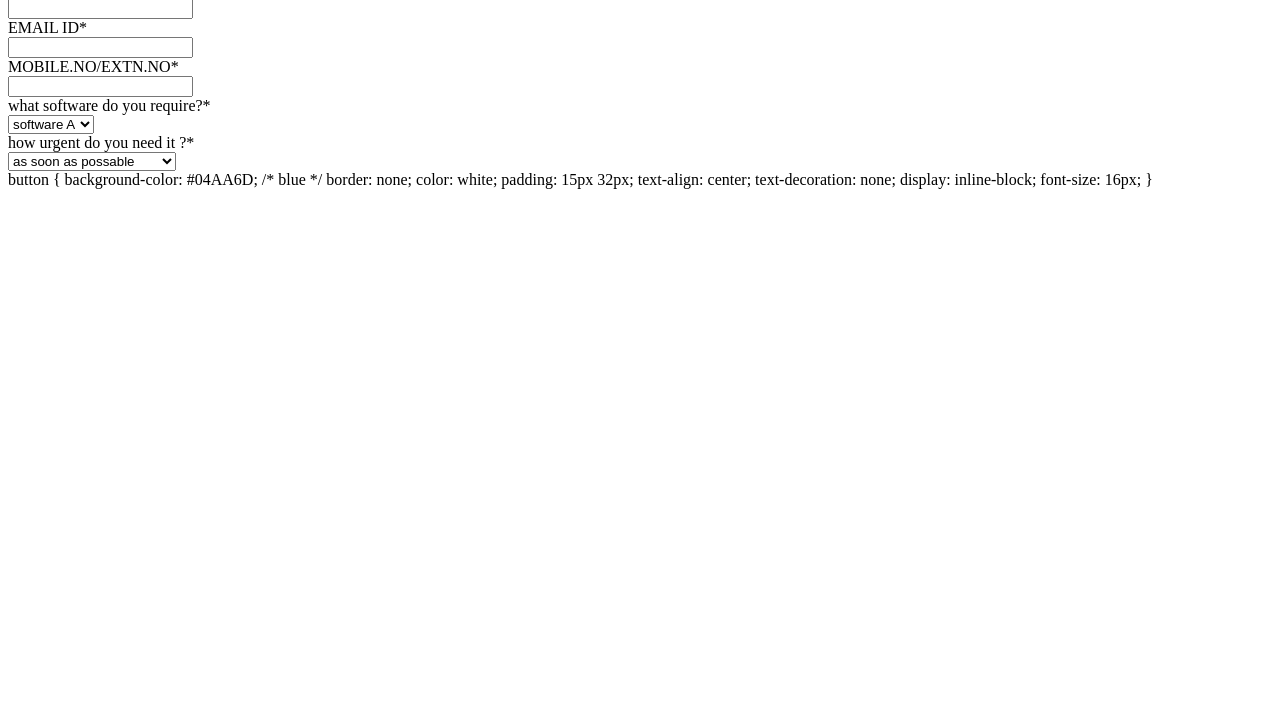
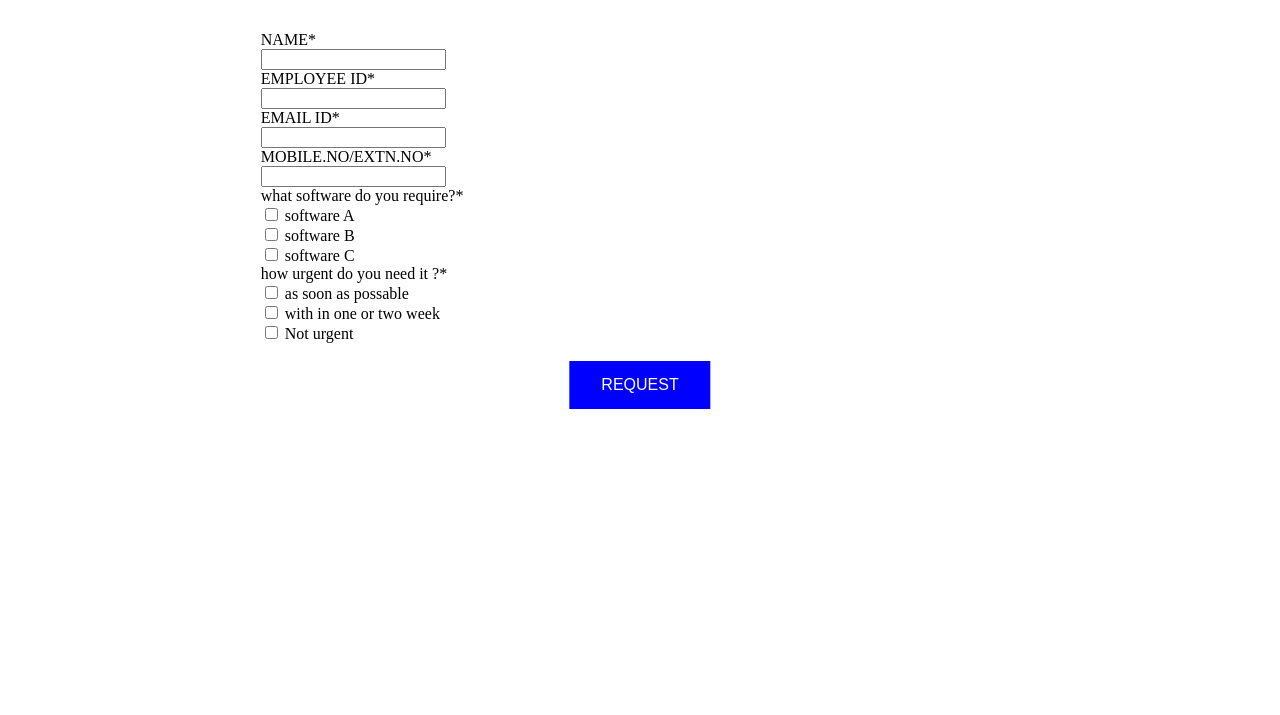
Before and after one commit to JudeBoscoGeorge/Test-3, a plain HTML site: page index.html in a window 1280 px wide. Shown: the part 85-800 px from the top of the page. Drawn offline with Linux system fonts and the light colour scheme.

Commit message:
Update index.html

```diff
--- a/index.html
+++ b/index.html
@@ -5,8 +5,31 @@
     <meta name="viewport" content="width=device-width, initial-scale=1.0">
     <title>Document</title>
 </head>
+
+<style>h1 {
+text-align:center;
+}
+
+.center {
+  margin: auto;
+  width: 60%;
+  padding: 10px;
+}
+
+button {
+      position: absolute;
+      left: 50%;
+      transform: translateX(-50%);
+    }
+
+</style>
+
+
 <body>
-    <h1style="background-color:powderblue;">SOFTWARE REQUEST</h1>
+
+    <div class="center">
+
+    <h1 style="color:blue;"><b>Software Request</B></h1><br>
 
     <form method="POST">
         <label for="NAME">NAME*</label><br>
@@ -20,22 +43,27 @@
 
         <div>what software do you require?*</div>
 
-        <select id="software">
-            <option value="software A">software A</option>
-            <option value="software b">software b</option>
-            <option value="software c">software C</option>
-          </select><br>
+        <form>
+  <input type="checkbox" id="subscribe" name="subscribe" value="yes">
+  <label for="subscribe">software A</label><br>
+  <input type="checkbox" id="subscribe" name="subscribe" value="yes">
+  <label for="subscribe">software B<label><br>
+  <input type="checkbox" id="subscribe" name="subscribe" value="yes">
+  <label for="subscribe">software C <lable>
+</form>
 
           <div>how urgent do you need it ?*</div>
 
-        <select id="software">
-            <option value="as soon as possable">as soon as possable</option>
-            <option value="with in one or two weeks">with in one or two weeks</option>
-            <option value="Not urgent">Not urgent</option>
-          </select><br>
-
-          button {
-            background-color: #04AA6D; /* blue */
+       <form>
+  <input type="checkbox" id="subscribe" name="subscribe" value="yes">
+  <label for="subscribe">as soon as possable<label><br>
+  <input type="checkbox" id="subscribe" name="subscribe" value="yes">
+  <label for="subscribe">with in one or two week<label><br>
+  <input type="checkbox" id="subscribe" name="subscribe" value="yes">
+  <label for="subscribe"> Not urgent<lable>
+</form><br><br>
+<style>.button {
+  background-color: blue;
   border: none;
   color: white;
   padding: 15px 32px;
@@ -43,8 +71,11 @@
   text-decoration: none;
   display: inline-block;
   font-size: 16px;
-          }
+}</style>
 
+<button class="button">REQUEST</button>
+        </div>
+</div>
 
 </body>
 </html>
```
Lines whose indentation alone changed are shown as unchanged.
